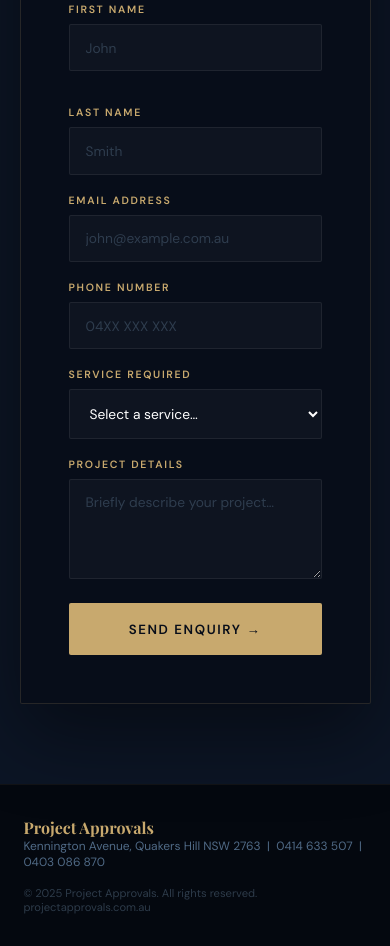
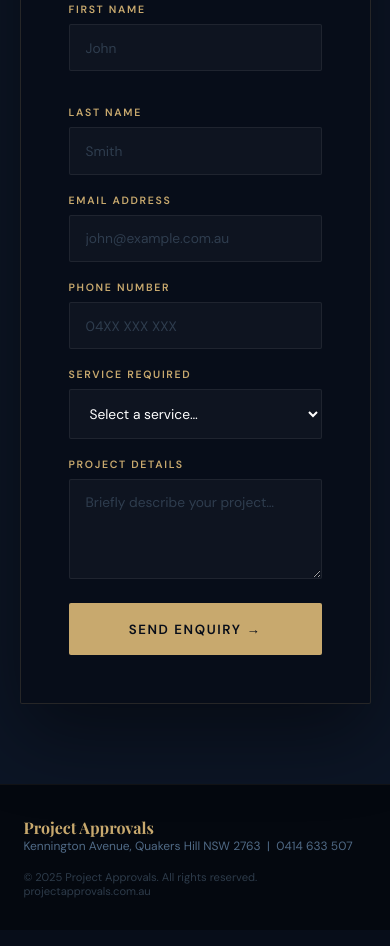
Before and after one commit to jogiharsh/project-approvals-website, a website: page index.html in a window 390 px wide. Shown: the part 9073-10019 px from the top of the page. Drawn offline with nearby package versions, Linux system fonts and the light colour scheme; a web font is replaced by a local one.

Commit message:
Update footer to remove a phone number
Removed one phone number from the footer section.

```diff
--- a/index.html
+++ b/index.html
@@ -483,7 +483,7 @@ footer{background:#04080F;padding:2rem 6%;display:flex;align-items:center;justif
 
 <!-- FOOTER -->
 <footer>
-  <div><div class="fb">Project Approvals</div><div class="fm">Kennington Avenue, Quakers Hill NSW 2763 &nbsp;|&nbsp; 0414 633 507 &nbsp;|&nbsp; 0403 086 870</div></div>
+  <div><div class="fb">Project Approvals</div><div class="fm">Kennington Avenue, Quakers Hill NSW 2763 &nbsp;|&nbsp; 0414 633 507 &nbsp;</div></div>
   <div class="fc">© 2025 Project Approvals. All rights reserved. projectapprovals.com.au</div>
 </footer>
 
```
